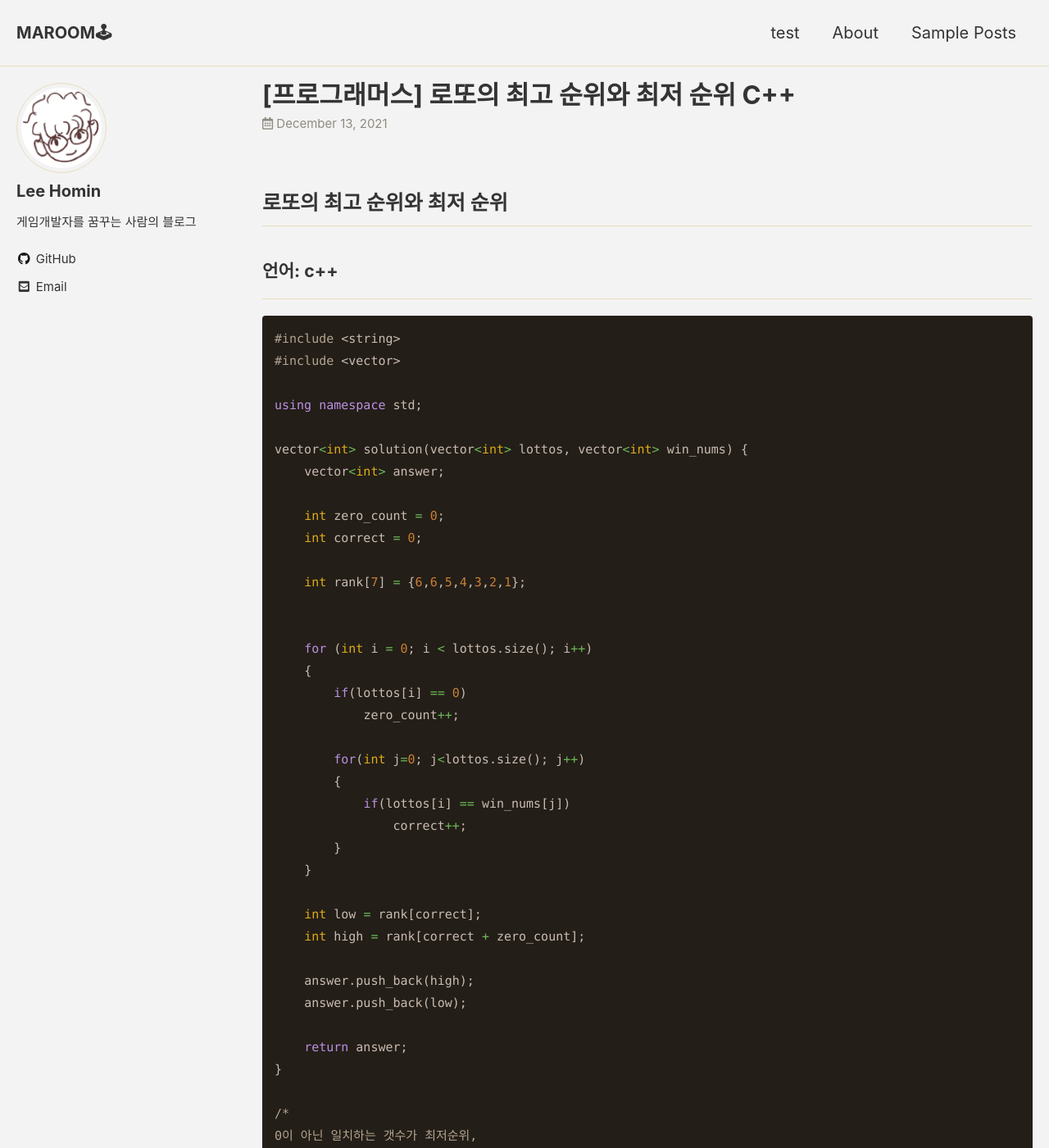
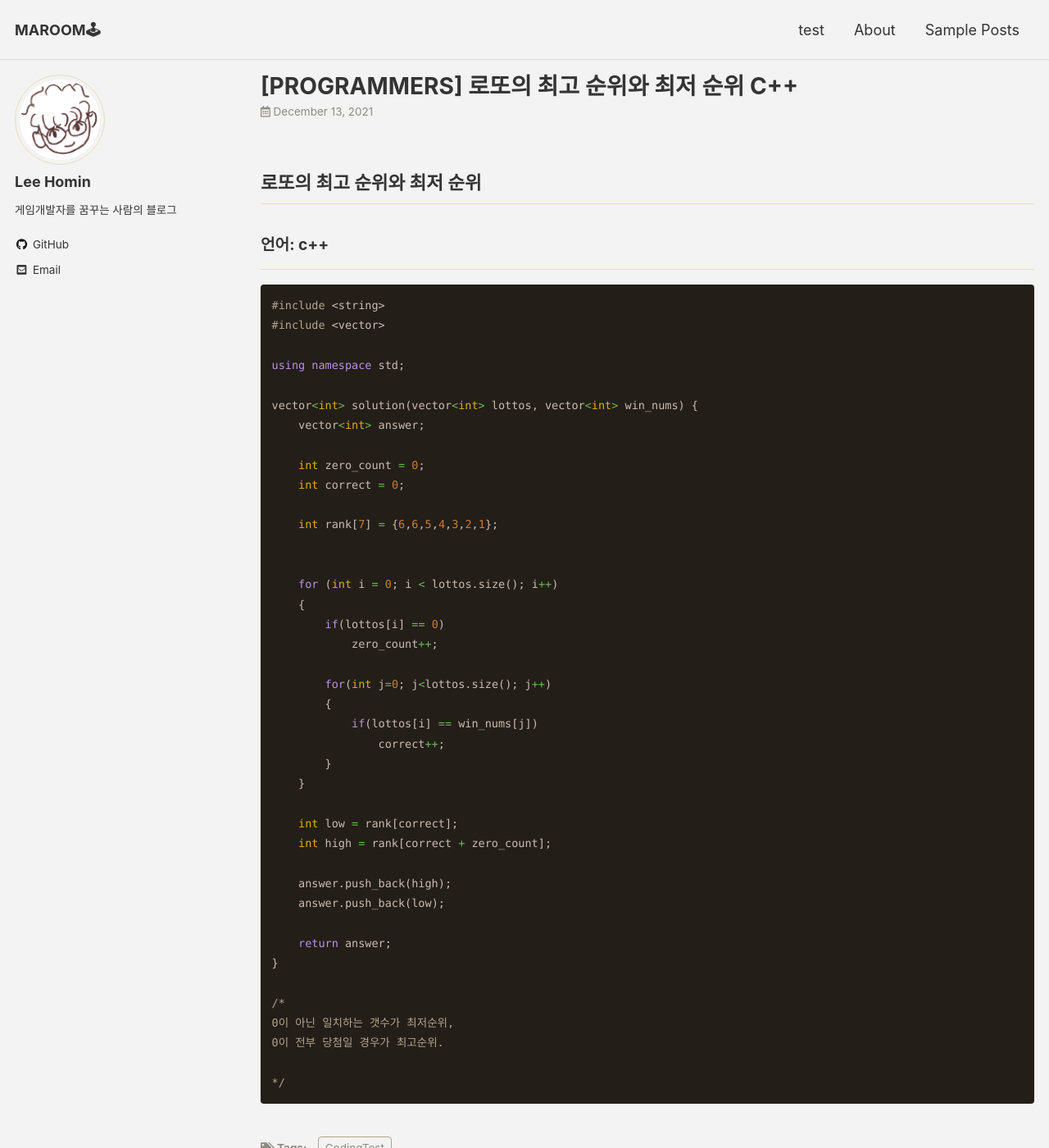
Before and after one commit to Squidward79/Squidward79.github.io, a Jekyll site: the page built from _posts/Programmers/2021-12-13-[프로그래머스].md, in a window 1280 px wide and 1400 px high. Shown: the whole window at 82% size. Built offline with Jekyll 4.4.1, drawn with Linux system fonts in a browser that asks for light colours; cached includes are drawn as plain includes.

Commit message:
폰트 사이즈 조정

```diff
--- a/_posts/Programmers/2021-12-13-[프로그래머스].md
+++ b/_posts/Programmers/2021-12-13-[프로그래머스].md
@@ -1,5 +1,5 @@
 ---
-title:  "[프로그래머스] 로또의 최고 순위와 최저 순위 C++"
+title:  "[PROGRAMMERS] 로또의 최고 순위와 최저 순위 C++"
 excerpt: "프로그래머스 문제풀이 "
 
 categories:
--- a/_sass/minimal-mistakes/_reset.scss
+++ b/_sass/minimal-mistakes/_reset.scss
@@ -21,7 +21,7 @@
   }
 
   @include breakpoint($x-large) {
-    font-size: 20px;
+    font-size: 18px;
   }
 
   -webkit-text-size-adjust: 100%;
```
